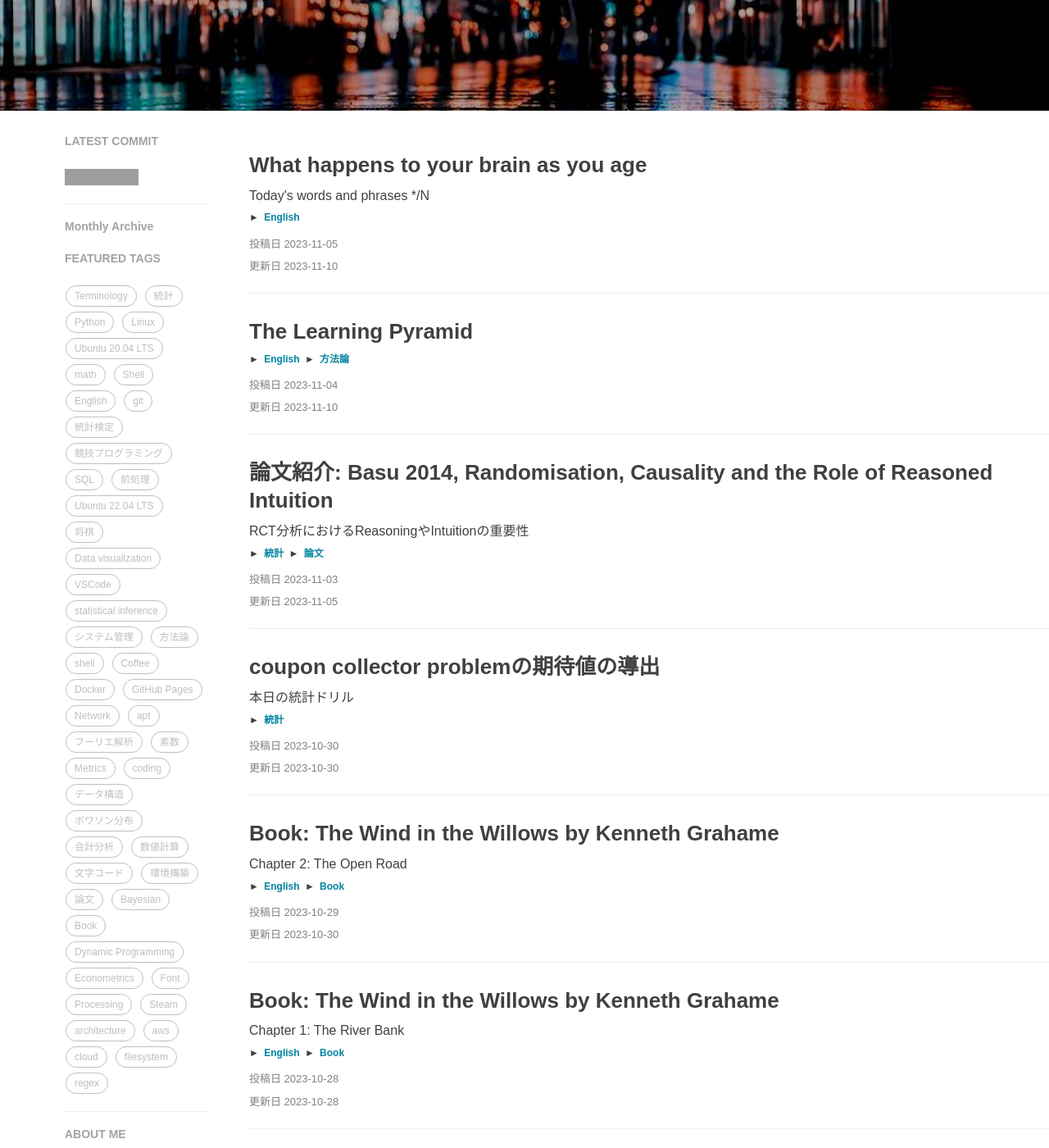
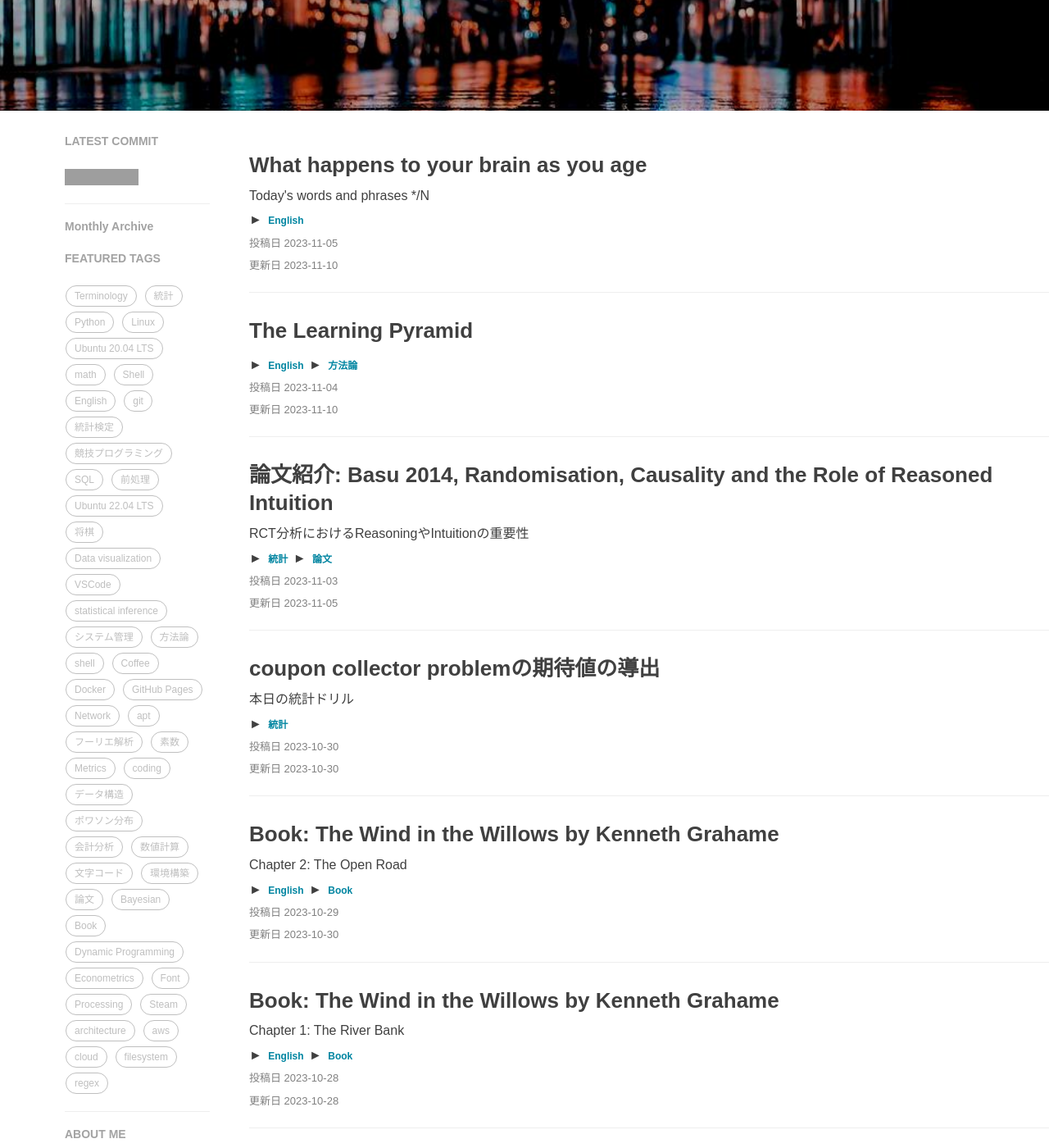
Before and after one commit to RyoNakagami/RyoNakagami.github.io, a Jekyll site: the page built from index.html, in a window 1280 px wide and 1400 px high, scrolled down 283 px. Shown: the whole window at 82% size. Built offline with Jekyll 4.4.1, drawn with Linux system fonts in a browser that asks for light colours; the list of posts is cut into pages by our own code; comment, search, counter and statistics services are not loaded; grey boxes are pictures that could not be loaded.

Commit message:
FIX: subtile bottom margin

```diff
--- a/css/ryo-blog.css
+++ b/css/ryo-blog.css
@@ -1271,7 +1271,7 @@ samp {
   line-height: 1.3;
   margin: 0;
   font-weight: 300;
-  margin-bottom: 10px;
+  margin-bottom: 5px;
 }
 .post-preview > .post-meta {
   font-family: 'Noto Sans Japanese', 'Lora', 'Times New Roman', serif;
--- a/index.html
+++ b/index.html
@@ -17,17 +17,20 @@ description: "日々のこつこつ勉強記録"
         </h3>
         {% endif %}
     </a>
-    <h6 class="post-tags">
+    <div class="post-tags">
         {% for tag in post.tags %}
         &#9658;
         <a class="post-tag"
             href="{{ site.baseurl }}/archive/?tag={{ tag | url_encode }}"
             rel="{{ tag.size }}"
-            style="padding: 2px; margin-bottom: 6px; border: 1px dotted rgba(255, 255, 255, 0.8); border-radius: 99em; color: #0085a1;"
+            style="line-height: 1.1;
+                   padding: 2px; margin-bottom: 6px; border: 1px dotted rgba(255, 255, 255, 0.8);
+                   font-size: 12px;
+                   border-radius: 99em; color: #0085a1; font-weight: bold;"
             >{{ tag }}
         </a>
         {% endfor %}
-    </h6>
+    </div >
         <!--Posted by {% if post.author %}{{ post.author }}{% else %}{{ site.title }}{% endif %} on {{ post.date | date: "%B %-d, %Y" }}  -->
         <font color="gray" size='2'>
             投稿日 {{ post.date| date: "%Y-%m-%d"}}{% if post.last_modified_at %}<br>更新日 {{ post.last_modified_at | date: "%Y-%m-%d" }}{% endif %}
```
Also changed, not shown: css/ryo-blog.min.css.
